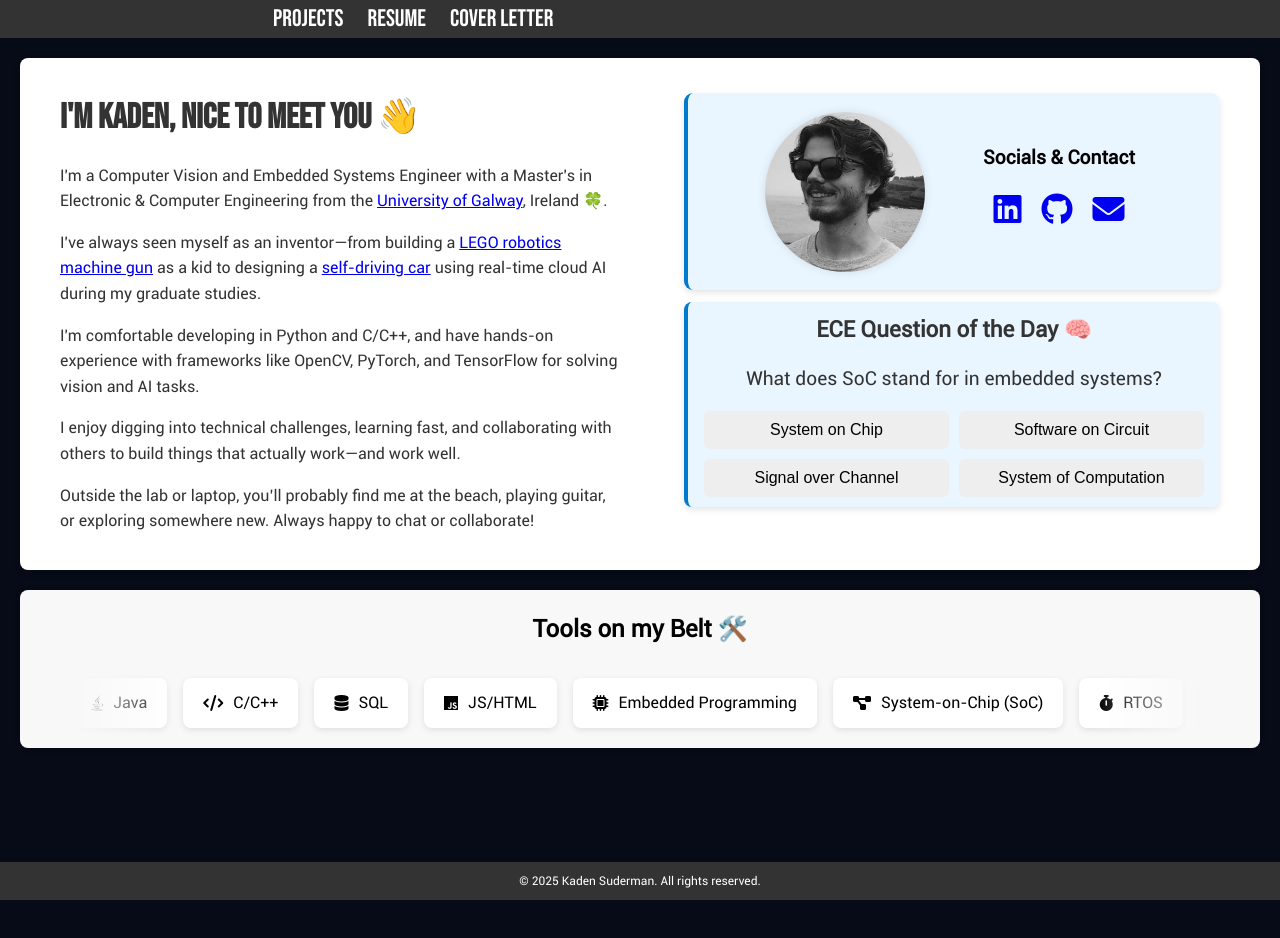
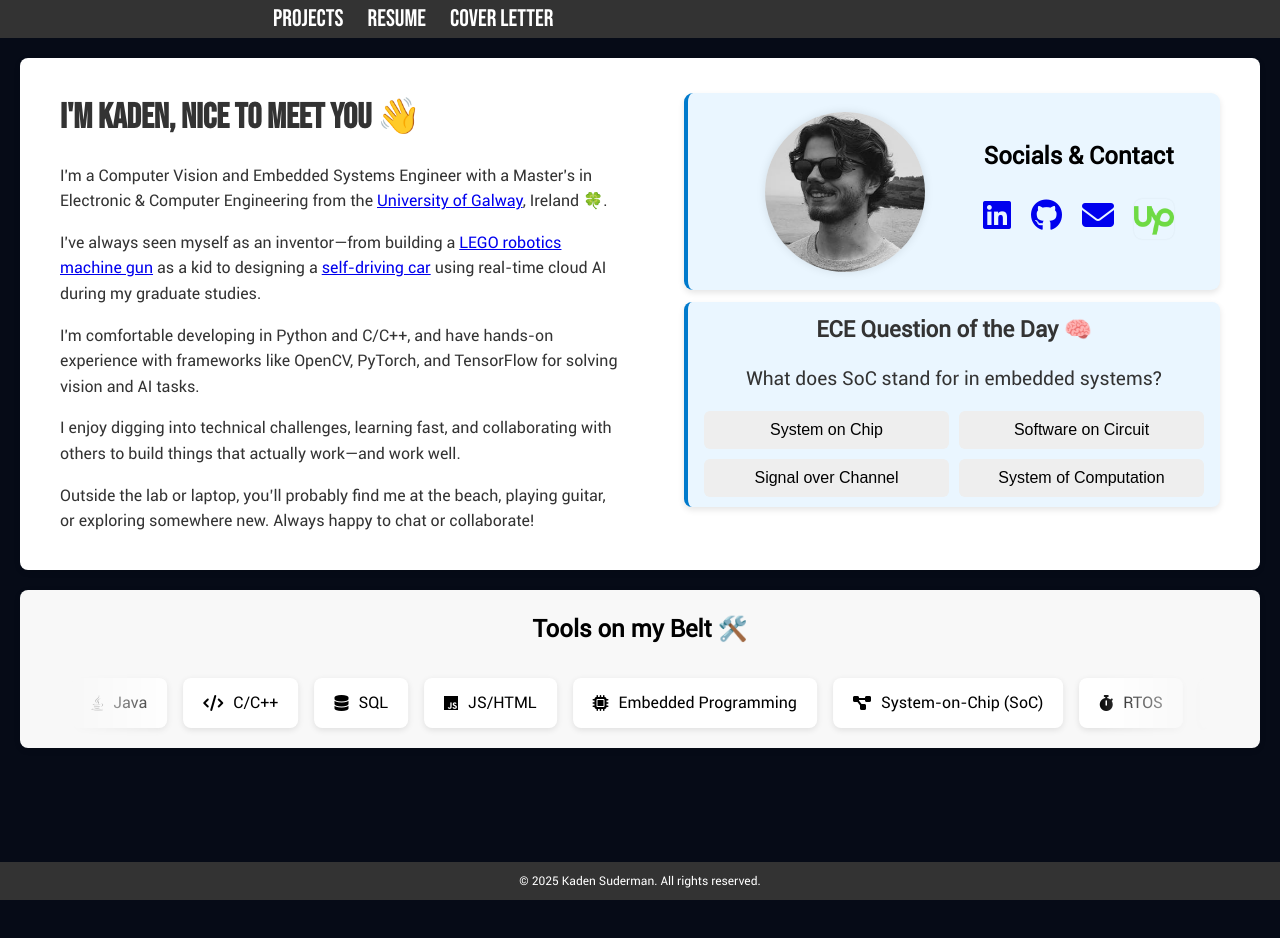
Before and after one commit to superKabe/superKabe.github.io, a Jekyll site: the page index.html, which Jekyll copies as it is, in a window 1280 px wide. Built offline with Jekyll 4.4.1, drawn with Linux system fonts in a browser that asks for light colours; a script that is not in the unit is left out.

Commit message:
Added UpWork contact, formatting

```diff
--- a/index.html
+++ b/index.html
@@ -40,7 +40,7 @@
               <img src="img\about\profile_headshot.png" alt="Kaden Graduation" class="grad-photo" />
 
               <div class="contact-section">
-                <p style="text-align: center; font-size: 1.2em; font-weight: bold;">Socials & Contact</p>
+                <p style="text-align: center; font-size: 1.5em; font-weight: bold;">Socials & Contact</p>
                 <div class="contact-icons-horizontal" style="display: flex; justify-content: center; gap: 20px;">
                 <a href="https://www.linkedin.com/in/kaden-suderman" target="_blank" aria-label="LinkedIn">
                   <i class="fab fa-linkedin fa-2x"></i>
@@ -50,6 +50,9 @@
                 </a>
                 <a href="mailto:suderman.kaden@gmail.com" aria-label="Email">
                   <i class="fas fa-envelope fa-2x"></i>
+                </a>
+                <a href="https://www.upwork.com/freelancers/~01ec06067f4e0db19d?mp_source=share" aria-label="UpWork" target="_blank">
+                  <img src="img/upwork.png" alt="UpWork" class="contact-icon-img" />
                 </a>
                 </div>
               </div>
--- a/styles.css
+++ b/styles.css
@@ -37,6 +37,10 @@
 }
 
 .contact-icons-vertical a:hover {
+  transform: scale(1.2);
+}
+
+.contact-icons-horizontal a:hover {
   transform: scale(1.2);
 }
 
@@ -369,3 +373,14 @@ width: 100%;
 min-height: 100vh; /* Adjust based on your content's height */
 overflow: hidden;
 }
+
+.contact-icon-img {
+  width: 40px;
+  height: 40px;
+  object-fit: contain;
+  display: inline-block;
+  vertical-align: middle;
+  background: none;
+  border-radius: 8px; /* Optional: slight rounding for consistency */
+  box-shadow: 0 0 2px rgba(0,0,0,0.08); /* Optional: subtle shadow for consistency */
+}
```
Also changed, not shown: .github/instructions/prompt.instructions.md (added), img/upwork.png (added).
